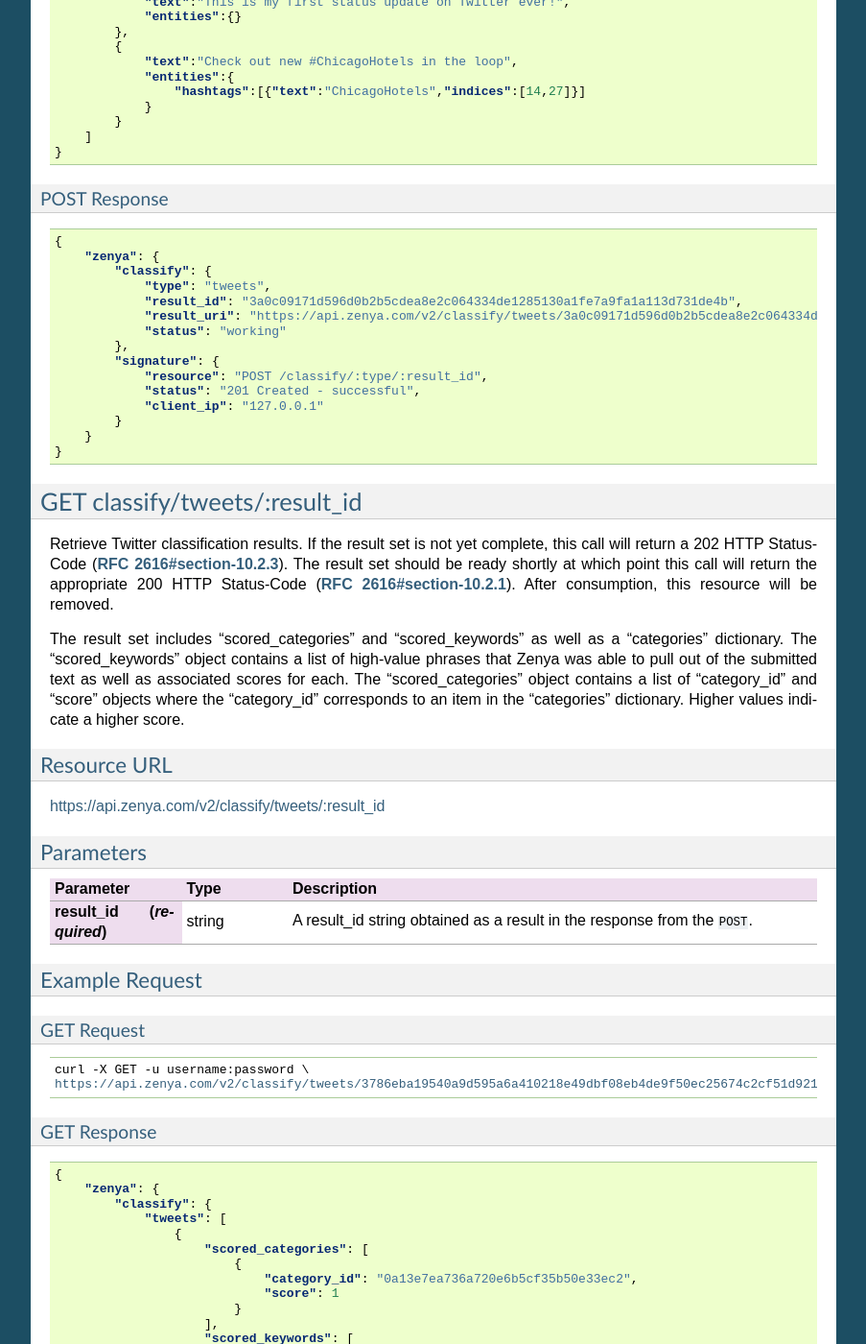
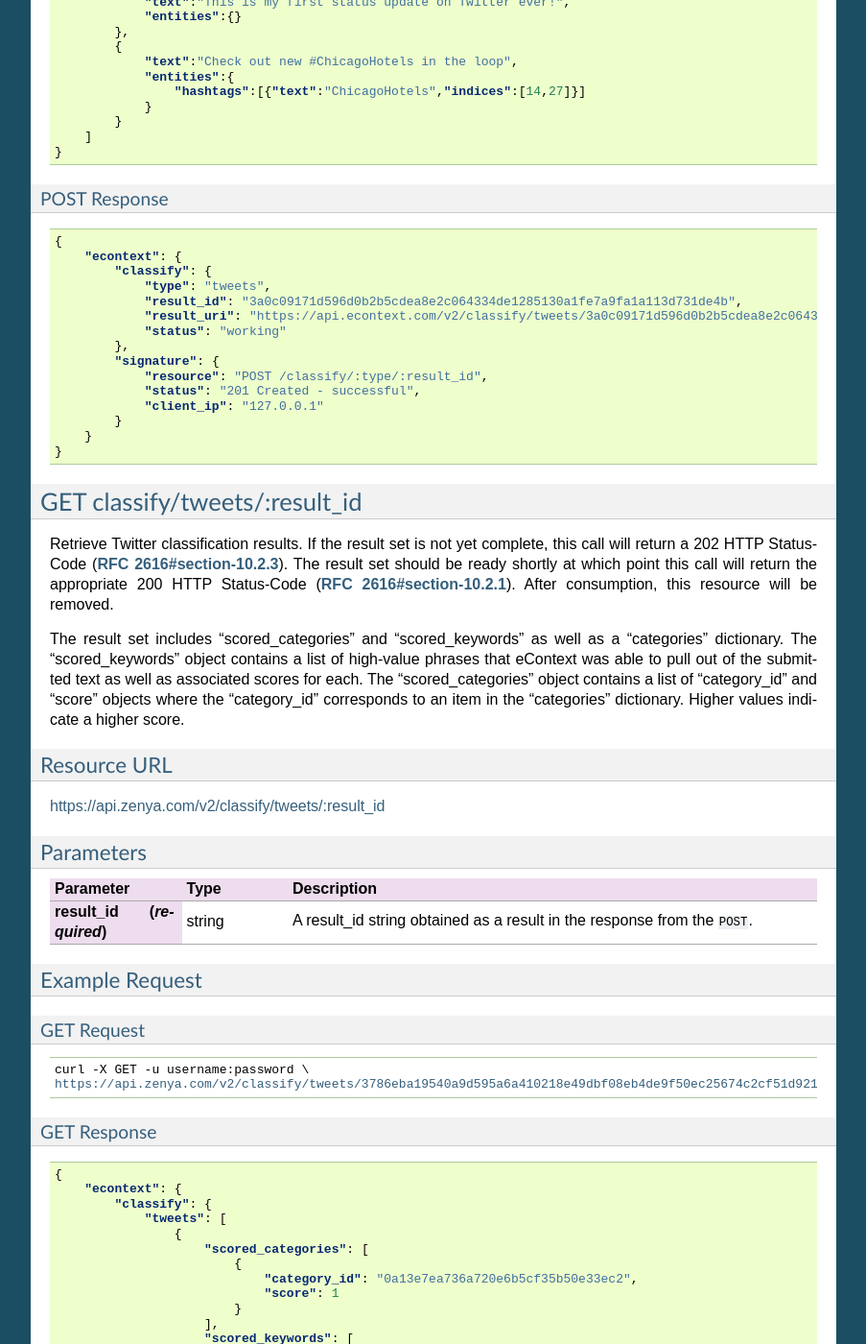
Before and after one commit to info-com/zenya-api-docs, a Sphinx documentation site: the page built from source/classify-tweets.rst, in a window 1280 px wide and 1400 px high, scrolled down 1400 px. Shown: the whole window at 96% size, without its empty margins (198-1101 px from the left). Built offline with Sphinx 7.4.7, drawn with Linux system fonts in a browser that asks for light colours.

Commit message:
Update classify-tweets.rst

```diff
--- a/source/classify-tweets.rst
+++ b/source/classify-tweets.rst
@@ -71,11 +71,11 @@
 .. code-block:: json
 
     {
-	"zenya": {
+	"econtext": {
 	    "classify": {
 		"type": "tweets",
 		"result_id": "3a0c09171d596d0b2b5cdea8e2c064334de1285130a1fe7a9fa1a113d731de4b",
-		"result_uri": "https://api.zenya.com/v2/classify/tweets/3a0c09171d596d0b2b5cdea8e2c064334de1285130a1fe7a9fa1a113d731de4b",
+		"result_uri": "https://api.econtext.com/v2/classify/tweets/3a0c09171d596d0b2b5cdea8e2c064334de1285130a1fe7a9fa1a113d731de4b",
 		"status": "working"
 	    },
 	    "signature": {
@@ -95,7 +95,7 @@
 Status-Code (:rfc:`2616#section-10.2.1`). After consumption, this resource will be removed.
 
 The result set includes "scored_categories" and "scored_keywords" as well as a "categories"
-dictionary. The "scored_keywords" object contains a list of high-value phrases that Zenya
+dictionary. The "scored_keywords" object contains a list of high-value phrases that eContext
 was able to pull out of the submitted text as well as associated scores for each. The "scored_categories" object contains a list of "category_id" and "score" objects where the
 "category_id" corresponds to an item in the "categories" dictionary. Higher values indicate
 a higher score.
@@ -134,7 +134,7 @@
 .. code-block:: json
 
     {
-	"zenya": {
+	"econtext": {
 	    "classify": {
 		"tweets": [
 		    {
```
